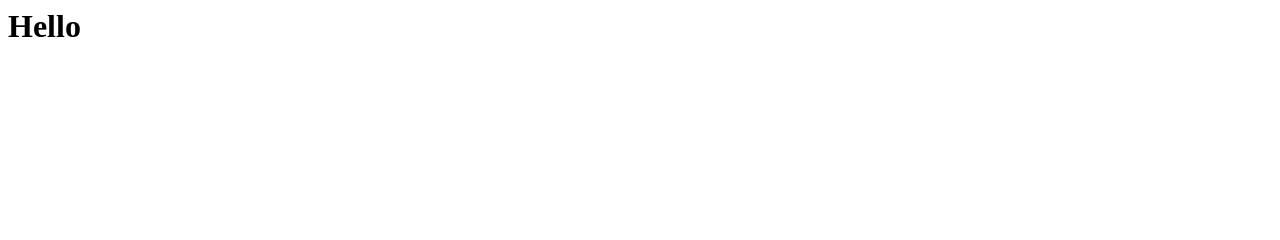
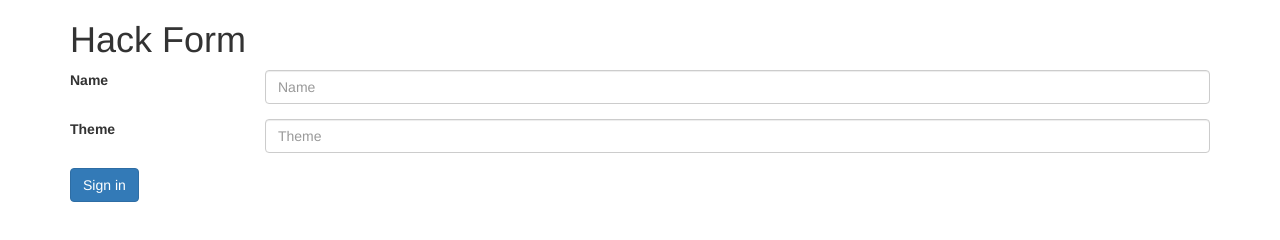
Before and after one commit to Leonab/Hackathonian, a website: page index.html in a window 1280 px wide. Drawn offline with nearby package versions, Linux system fonts and the light colour scheme.

Commit message:
form fixes

```diff
--- a/index.html
+++ b/index.html
@@ -1,8 +1,36 @@
+<!doctype html>
 <html>
-<head></head>
+<head>
+<title>Hack Form</title>
+<meta charset="utf-8">
+<link rel="stylesheet" href="http://netdna.bootstrapcdn.com/bootstrap/3.0.0/css/bootstrap.min.css">
+</head>
+
 <body>
 
-<h1> Hello </h1>
+<div class="container">
+  <form>
+  <h1> Hack Form</h1>
+    <div class="form-group row">
+      <label for="inputName3" class="col-sm-2 col-form-label">Name</label>
+      <div class="col-sm-10">
+        <input type="name" class="form-control" id="inputName3" placeholder="Name">
+      </div>
+    </div>
+    <div class="form-group row">
+      <label for="inputTheme3" class="col-sm-2 col-form-label">Theme</label>
+      <div class="col-sm-10">
+        <input type="text" class="form-control" id="inputTheme3" placeholder="Theme">
+      </div>
+    </div>
+    <div class="form-group row">
+      <div class="offset-sm-2 col-sm-10">
+        <button type="submit" class="btn btn-primary">Sign in</button>
+      </div>
+    </div>
+  </form>
+</div>
+
 
 </body>
 </html>
```
Also changed, not shown: index.js (+12 -1 lines).
